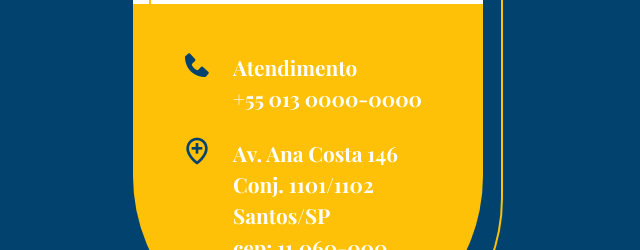
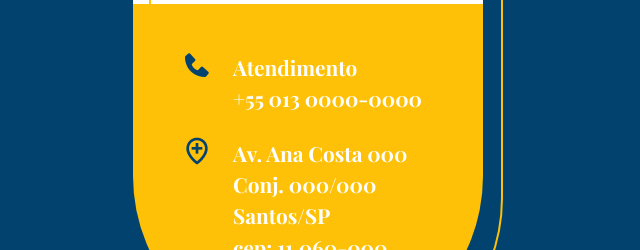
Before and after one commit to MarcosDS013/Advogados-e-Advogados, a plain HTML site: page index.html in a window 1280 px wide. Shown: the part 6174-6424 px from the top of the page, 37-677 px from the left. Drawn offline with nearby package versions, Linux system fonts and the light colour scheme.

Commit message:
Update index.html

```diff
--- a/index.html
+++ b/index.html
@@ -541,7 +541,7 @@
                     <i class='bx bx-location-plus'></i></i>
                   </span>
                   <div>
-                    <strong>Av. Ana Costa 146 <br> Conj. 1101/1102</strong>
+                    <strong>Av. Ana Costa 000 <br> Conj. 000/000</strong>
                     <strong>Santos/SP <br>cep: 11.060-000</strong>
                   </div>
                 </a>
```
